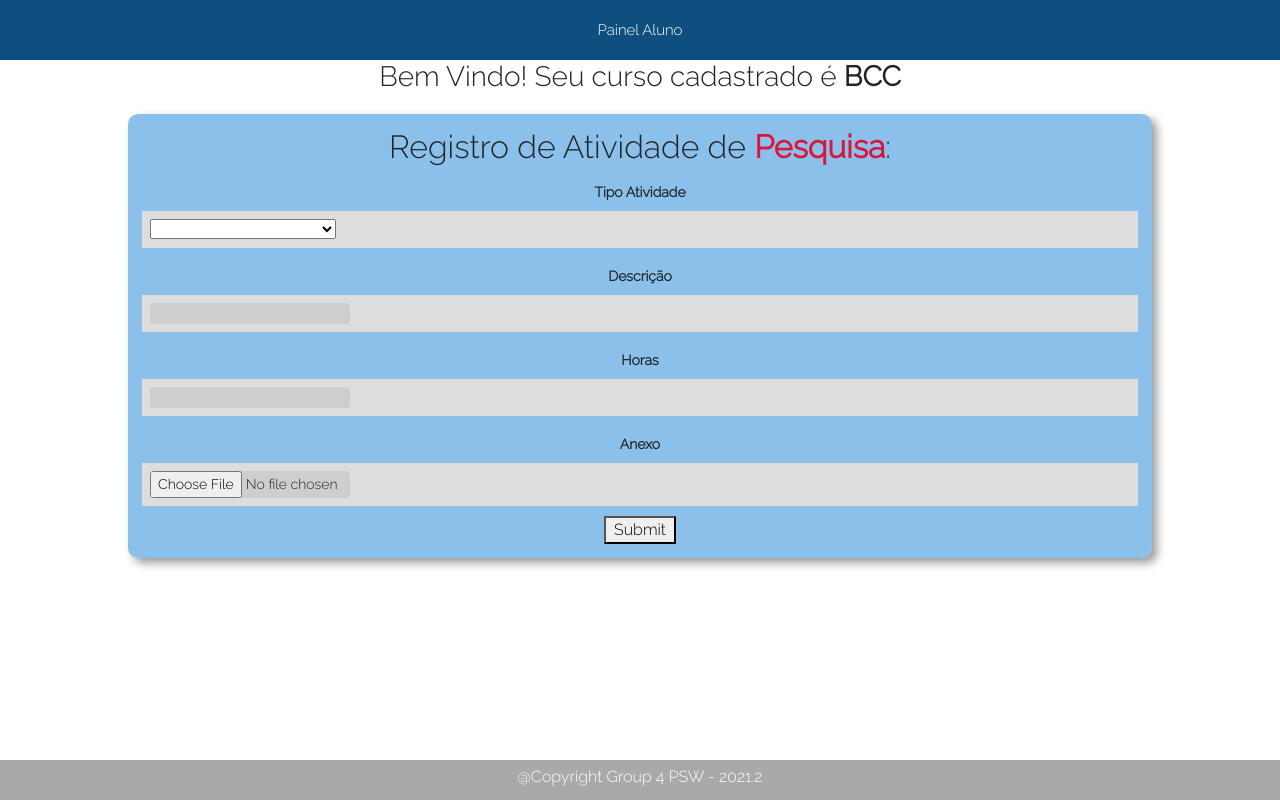
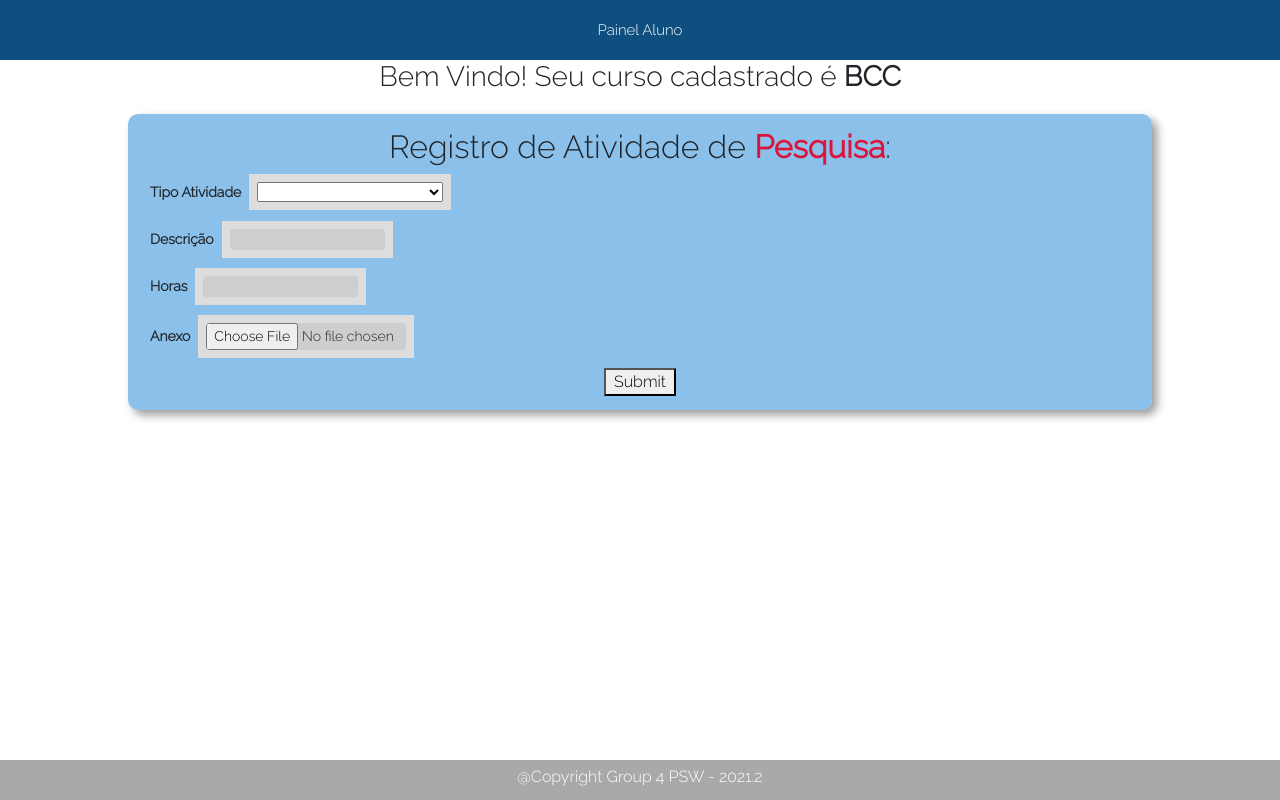
Before and after one commit to dsm-cefet-rj/trabalhointegrado2021-2-2021-2-grupo-4, a React (Create React App) app: page / in a window 1280 px wide. Built offline with nearby package versions, Linux system fonts and the light colour scheme.

Commit message:
feat: update styled

```diff
--- a/src/components/EdicaoAtividade/styled.scss
+++ b/src/components/EdicaoAtividade/styled.scss
@@ -26,11 +26,15 @@
     font-family: arial, sans-serif;
     font-size: 14px;
     border-collapse: collapse;
-    width: 100%;
+    width: 100vh;
+    display: flex;
+    align-items: center;
+    align-content: center;
 }
 
 td,
 th {
+    display: flex;
     border: 1px solid rgba(0, 0, 136, 0.85);
     text-align: center;
     padding: 10px;
```
Also changed, not shown: src/components/EdicaoAtividade/index.js (indentation only).
